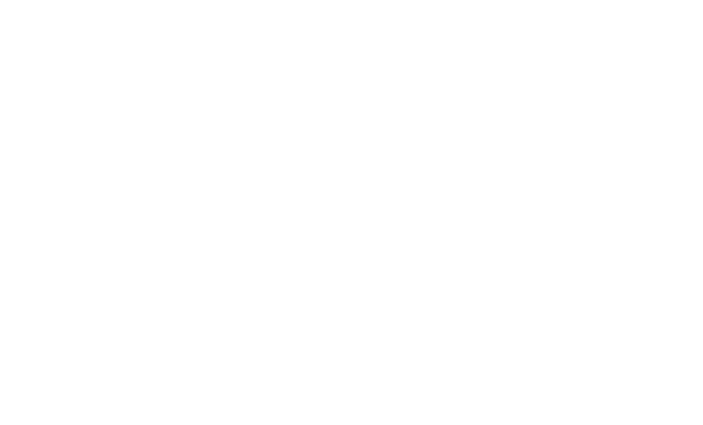
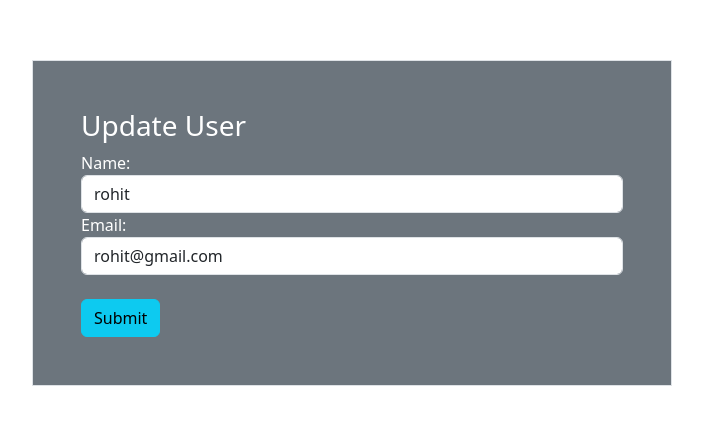
Before and after one commit to R-s-rawat/site-20, a React (Vite) app: page /edit/1 in a window 1280 px wide. Before the commit this address had no page. Shown: the part 177-602 px from the top of the page, without its empty margins (288-991 px from the left). Built offline with nearby package versions, Linux system fonts and the light colour scheme.

Commit message:
all done

```diff
--- a/src/App.jsx
+++ b/src/App.jsx
@@ -4,19 +4,24 @@ import Home from './Home'
 import 'bootstrap/dist/css/bootstrap.min.css'
 import { BrowserRouter, Route, Routes } from 'react-router-dom'
 import Create from './Create'
+import Update from './Update'
 
 function App() {
+  return (
 
-  return (
   <>
  <BrowserRouter>
  <Routes>
-  <Route path='/' element={<Home/>}></Route>
-  <Route path='/create' element={<Create/>}></Route>
- </Routes>
+
+  <Route path='/' element={<Home />}></Route>
+  <Route path='/create' element={<Create />}></Route> <Route path='/edit/:id' element={<Update/>}></Route>
+
+</Routes>
  </BrowserRouter>
   </>
+
   )
+
 }
 
 export default App
--- a/src/Home.jsx
+++ b/src/Home.jsx
@@ -1,11 +1,18 @@
 import React from "react";
-import { useSelector } from "react-redux";
+import { useDispatch, useSelector } from "react-redux";
 import { Link, useNavigate } from "react-router-dom";
+import { deleteUser } from "./UserReducer";
 
 const Home = () => {
   const users = useSelector((state) => state.users);
-  console.log(users);
+ // console.log(users);
+ const dispatch = useDispatch();
 
+ const handleDelete = (id)=>{
+dispatch(deleteUser({
+  id:id
+}))
+ }
   return (
     <div className="container">
       <h2>Crud app with json server</h2>
@@ -28,8 +35,8 @@ const Home = () => {
               <td>{user.name}</td>
               <td>{user.email}</td>
               <td>
-                <button className="btn btn-sm btn-primary">Edit</button>
-                <button className="btn btn-sm btn-danger ms-2">Delete</button>
+                <Link to={`/edit/${user.id}`} className="btn btn-sm btn-primary">Edit</Link>
+                <button className="btn btn-sm btn-danger ms-2" onClick={() => handleDelete(user.id)}>Delete</button>
               </td>
             </tr>
           ))}
--- /dev/null
+++ b/src/Update.jsx
@@ -0,0 +1,69 @@
+import React, { useState } from 'react'
+import { useDispatch, useSelector } from 'react-redux';
+import { useNavigate, useParams } from 'react-router-dom'
+import { updateUser } from './UserReducer';
+
+const Update = () => {
+  const {id} = useParams();
+  // const users = useSelector((state)=>state.users);
+
+ // console.log(users);
+  //  const existingUser = users.filter(f => f.id == Routerid);
+  //   console.log(existingUser)
+  // const {name, email} = existingUser[0];
+  // const {name, email} = existingUser;
+  // const uname = existingUser.name
+  // console.log(uname)
+
+  //   const [uname, setUserName]=useState(name);
+  //   const [uemail, setUserEmail]=useState(email);
+
+  const users = useSelector((state)=>state.users);
+
+  const existingUser = users.filter(f => f.id == id);
+
+  const {name, email} = existingUser[0];
+  const [uname, setName] = useState(name)
+  const [uemail, setEmail] = useState(email)
+
+  const dispatch = useDispatch();
+  const navigate = useNavigate();
+
+const handleUpdate = (event)=>{
+  event.preventDefault();
+  dispatch(updateUser({
+    id:id,
+    name:uname,
+    email:uemail
+  }));
+  navigate('/')
+}
+  return (
+   <>
+   <div className='d-flex w-100 vh-100 justify-content-center align-items-center'>
+    <div className='w-50 border bg-secondary text-white p-5'>
+      {/* <h6>You are entering {userName} {userEmail}</h6> */}
+      <h3>Update User</h3>
+      <form onSubmit={handleUpdate}>
+        <div>
+          <label htmlFor='name'>Name:</label>
+          <input type='text' name='name' className='form-control' placeholder='enter name'
+        value={uname} onChange={e => setName(e.target.value)}
+          />
+        </div>
+        <div>
+          <label htmlFor='name'>Email:</label>
+          <input type='email' name='email' className='form-control' placeholder='enter email'
+        value={uemail} onChange={e => setEmail(e.target.value)}
+           />
+        </div>
+        <br/>
+        <button className='btn btn-info'>Submit</button>
+      </form>
+    </div>
+   </div>
+   </>
+  )
+}
+
+export default Update
--- a/src/UserReducer.jsx
+++ b/src/UserReducer.jsx
@@ -11,9 +11,24 @@ const userSlice = createSlice({
     addUser:(state, action)=>{
       // console.log(action);
       state.push(action.payload);
+    },
+    updateUser:(state,action)=>{
+    const {id, name, email} = action.payload;
+    const updateUser = state.find(user => user.id == id);
+    if(updateUser){
+      updateUser.name=name;
+      updateUser.email=email;
+    }
+    },
+    deleteUser:(state,action)=>{
+      const {id} = action.payload;
+    const deleteUser = state.find(user => user.id == id);
+    if(deleteUser){
+      return state.filter(f => f.id !== id)
+    }
     }
   }
 })
 
-export const {addUser} = userSlice.actions;
+export const {addUser,updateUser,deleteUser} = userSlice.actions;
 export default userSlice.reducer;
```
